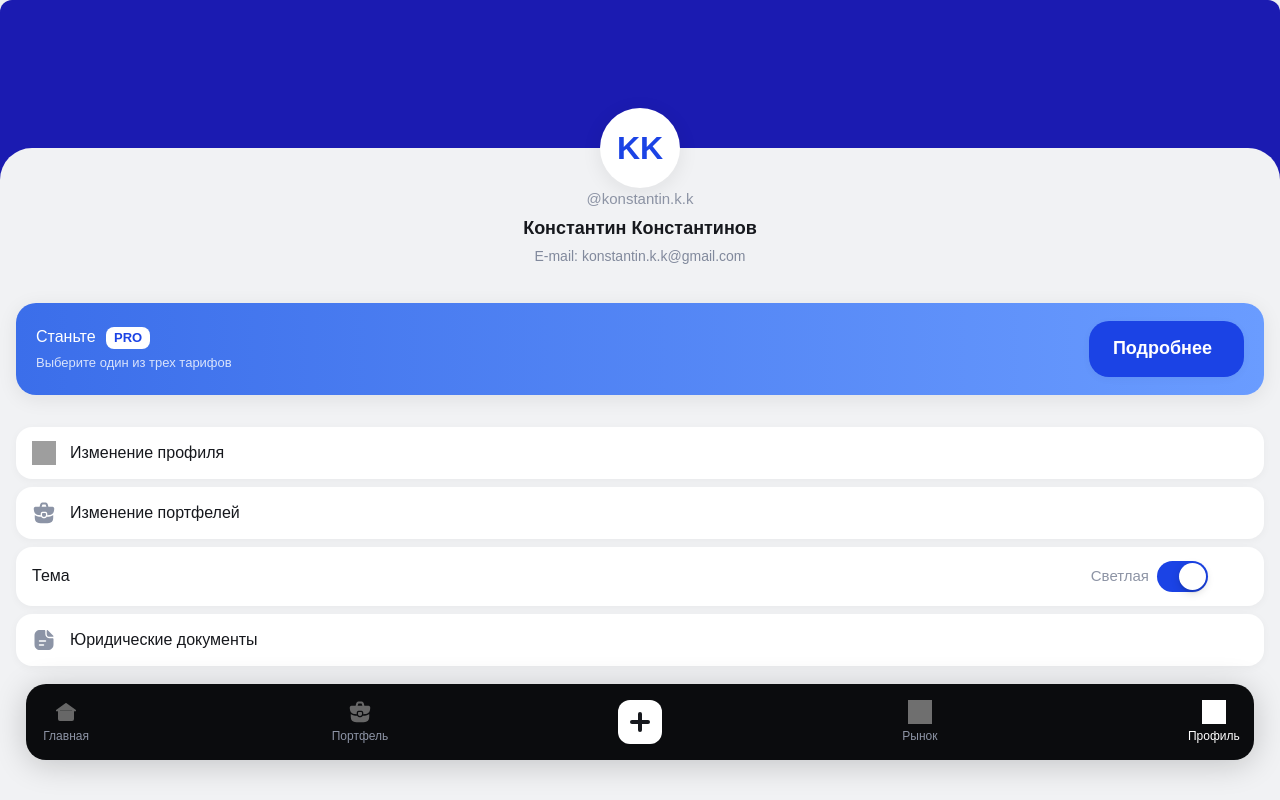
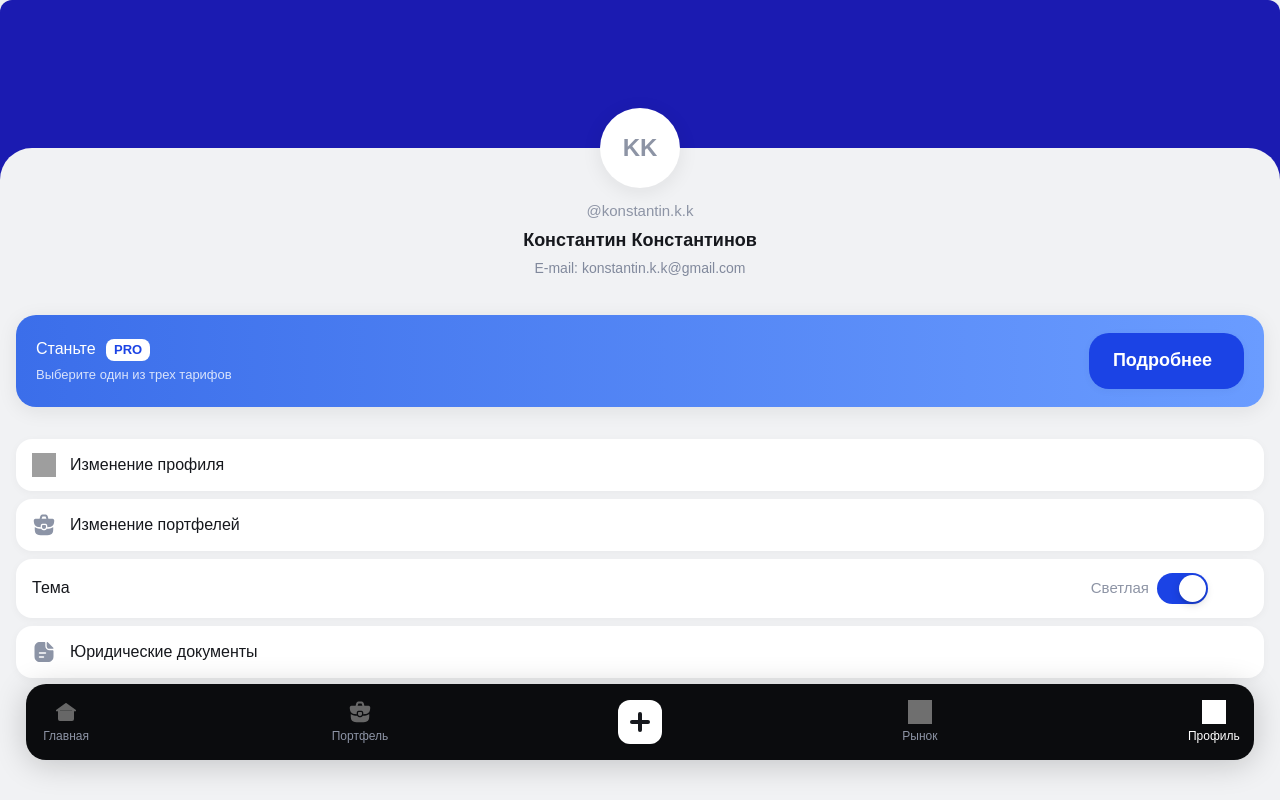
Before and after one commit to Primus-max/investApp, a Vue app: page /investApp/profile in a window 1280 px wide. Built offline with nearby package versions, Linux system fonts and the light colour scheme; grey boxes are pictures that could not be loaded; what @pinia/colada, v-calendar, vue3-apexcharts would draw is missing.

Commit message:
Обновлены стили компонента ProfilePage.vue: изменены отступы и размеры шрифта, а также цвет текста для улучшения визуализации.

```diff
--- a/src/views/ProfilePage.vue
+++ b/src/views/ProfilePage.vue
@@ -71,7 +71,7 @@ const themeLight = ref(true)
   display: flex;
   flex-direction: column;
   align-items: center;
-  padding: 40px 0 16px 0;
+  padding: 52px 0 16px 0;
   &__avatar-wrap {
     position: absolute;
     top: -40px;
@@ -94,9 +94,9 @@ const themeLight = ref(true)
     display: flex;
     align-items: center;
     justify-content: center;
-    font-size: 32px;
+    font-size: 24px;
     font-weight: $font-weight-semibold;
-    color: $primary-500;
+    color: $gray-400;
     margin-bottom: 0;
   }
   &__info {
```
